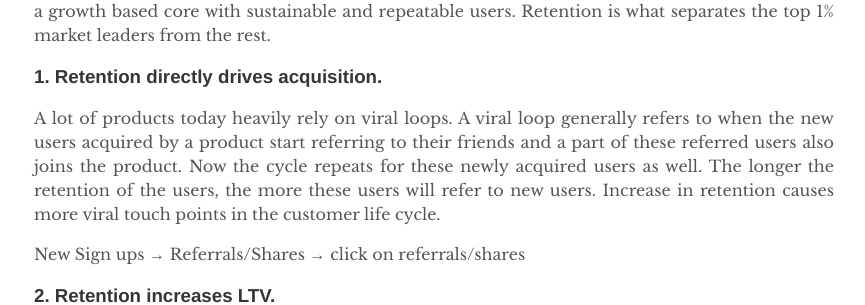
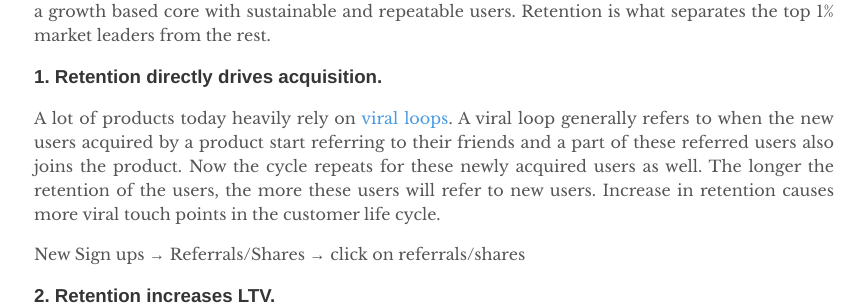
Before and after one commit to Archana-blog/product, a Jekyll site: the page built from _posts/2021-05-01-retention-acquisition.md, in a window 1280 px wide. Shown: the part 305-610 px from the top of the page, without its empty margins (206-1071 px from the left). Built offline with Jekyll 4.4.1, drawn with Linux system fonts in a browser that asks for light colours; part of the change alters nothing that is shown.

```diff
--- a/_posts/2021-05-01-retention-acquisition.md
+++ b/_posts/2021-05-01-retention-acquisition.md
@@ -11,7 +11,7 @@ These days a product is usually successful if it has a growth based core with su
 <!--more-->
 
 ### 1. Retention directly drives acquisition.
-A lot of products today heavily rely on viral loops. A viral loop generally refers to when the new users acquired by a product start referring to their friends and a part of these referred users also joins the product. Now the cycle repeats for these newly acquired users as well. The longer the retention of the users, the more these users will refer to new users. Increase in retention causes more viral touch points in the customer life cycle.
+A lot of products today heavily rely on <a href="https://archanakumari.blog/2021-05-02/viral-loop"> viral loops</a>. A viral loop generally refers to when the new users acquired by a product start referring to their friends and a part of these referred users also joins the product. Now the cycle repeats for these newly acquired users as well. The longer the retention of the users, the more these users will refer to new users. Increase in retention causes more viral touch points in the customer life cycle.
 
 New Sign ups → Referrals/Shares → click on referrals/shares
 
```
